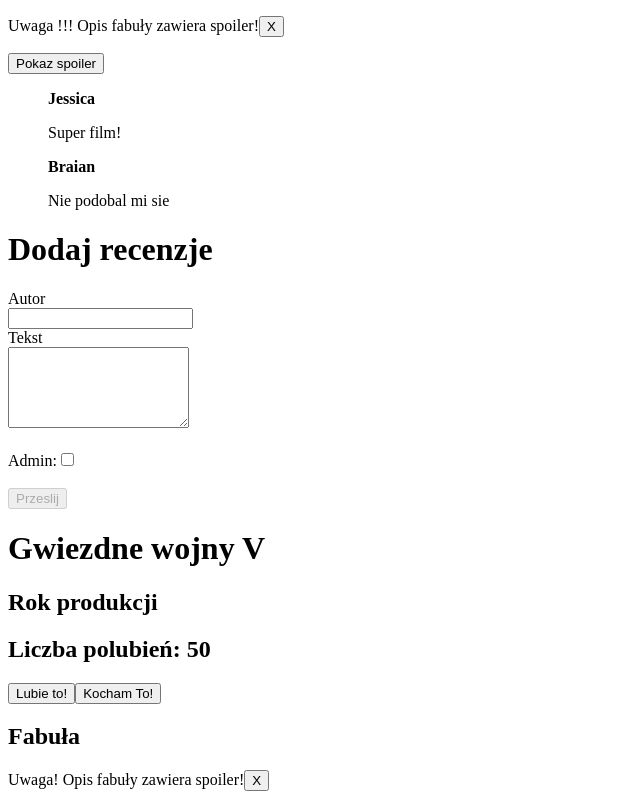
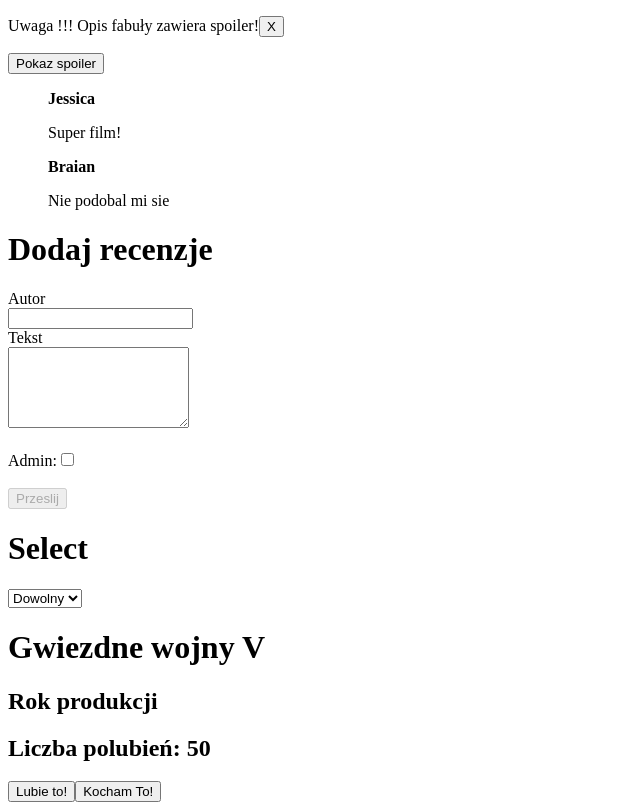
Before and after one commit to Marcin-podgorski93/Task_ZrozumiecReact, a React (Vite) app in the folder zrozumiec-react/: page / in a window 1280 px wide. Shown: the top 804 px of the page, without its empty margins (0-640 px from the left). Built offline with nearby package versions, Linux system fonts and the light colour scheme.

Commit message:
create function select and add two option

```diff
--- a/zrozumiec-react/src/App.jsx
+++ b/zrozumiec-react/src/App.jsx
@@ -7,6 +7,7 @@
 import { RadioForm } from "./components/RadioForm";
 import { Form2 } from "./components/Form2";
 import { Pictures } from "./components/Pictures";
+import { Select1 } from "./components/select";
 
 const countries = [
   { name: "Polska", continent: "Europa" },
@@ -97,6 +98,7 @@
         <button onClick={handleButton}>Pokaz spoiler</button>
       )}
       <Form2 />
+      <Select1 />
       <h1>Gwiezdne wojny V</h1>
       <h2>Rok produkcji</h2>
       <h2>Liczba polubień: {numbersOfLikes}</h2>
--- /dev/null
+++ b/zrozumiec-react/src/components/select.jsx
@@ -0,0 +1,12 @@
+export function Select1() {
+  return (
+    <>
+      <h1>Select</h1>
+
+      <select onChange={(e) => console.log(e.target.value)}>
+        <option value="Dowolny">Dowolny</option>
+        <option value="Azja">Azja</option>
+      </select>
+    </>
+  );
+}
```
